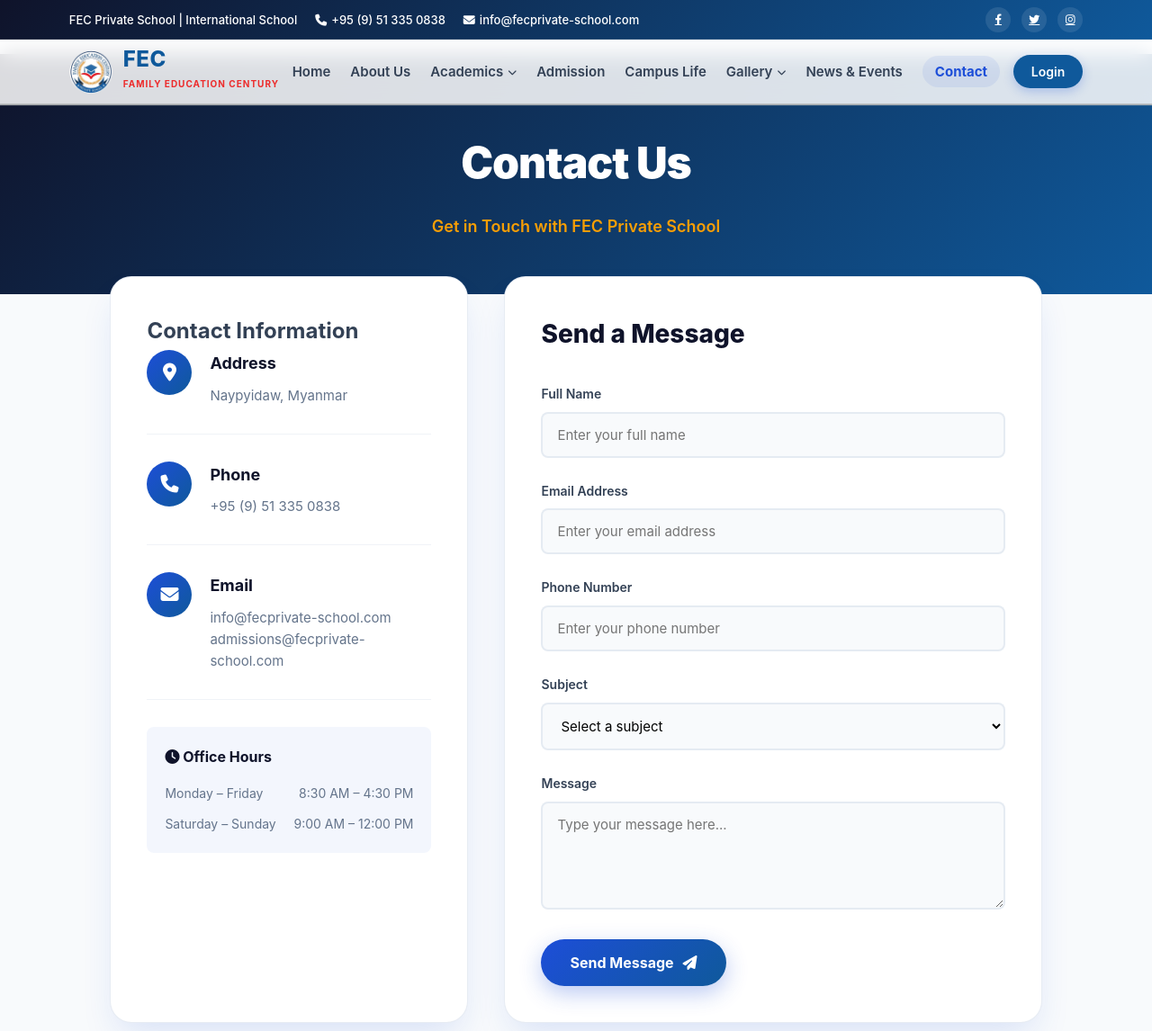
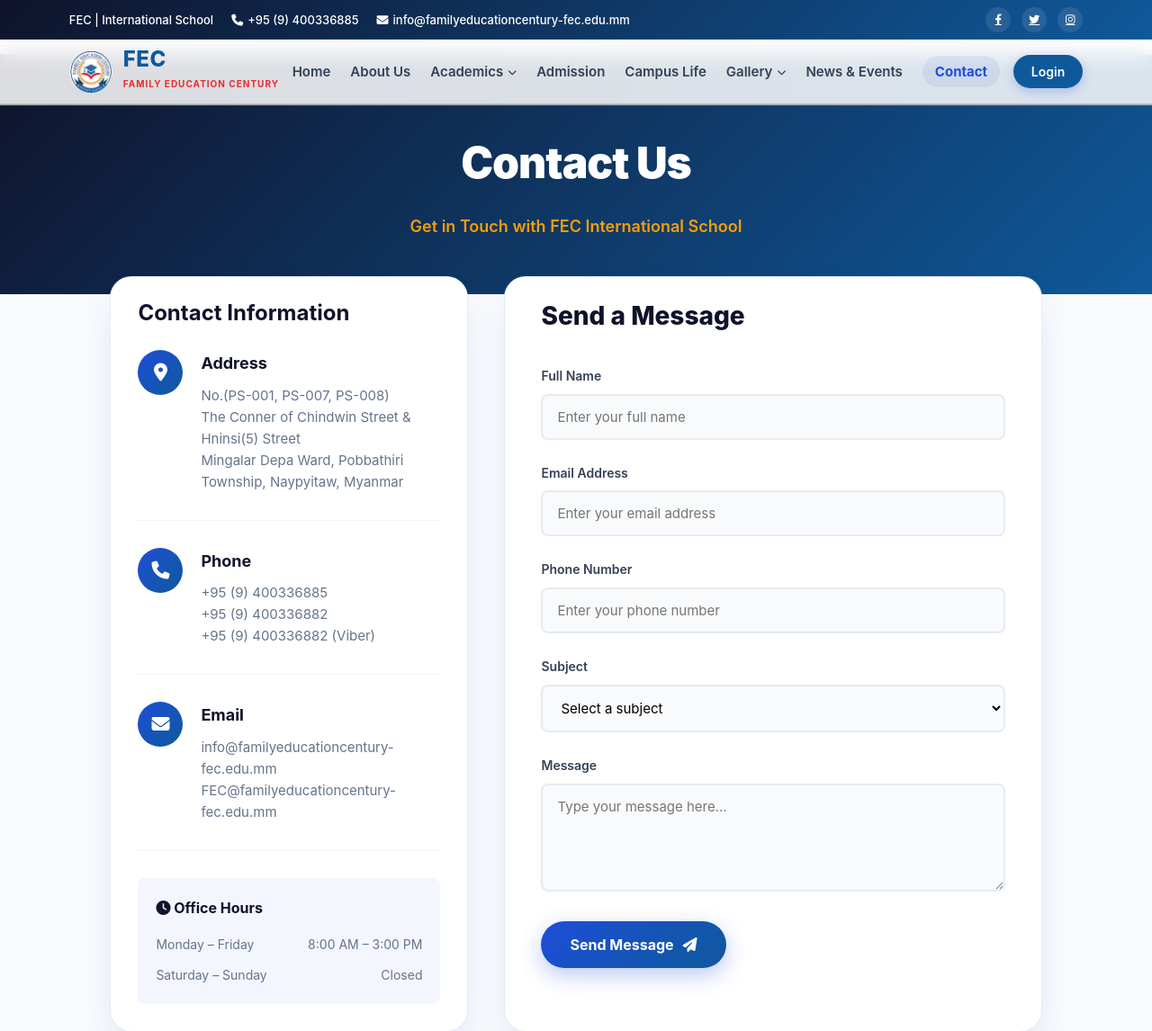
Before and after one commit to SwanHtet1117/FEC-School, a Laravel app: page /contact in a window 1280 px wide. Shown: the top 1146 px of the page at 90% size. Run offline with Laravel 12, Linux system fonts and the light colour scheme.

Commit message:
Change Private to International School contents and Contact info

```diff
--- a/public/css/style.css
+++ b/public/css/style.css
@@ -2425,7 +2425,7 @@
 
 .contact-container {
     max-width: 1240px;
-    margin: -20px auto 60px;
+    margin: -20px auto 30px;
     display: grid;
     grid-template-columns: 1fr 1.5fr;
     gap: 40px;
@@ -2435,9 +2435,15 @@
 .contact-info-card {
     background: var(--card-bg);
     border-radius: var(--radius-lg);
-    padding: 40px;
+    padding: 30px;
     box-shadow: var(--shadow-hover);
     border: 1px solid rgba(226, 232, 240, 0.8);
+}
+
+.contact-info-card h2 {
+    color: var(--primary-dark);
+    margin-top: -10px;
+    margin-bottom: 20px;
 }
 
 .contact-info-item {
@@ -2502,6 +2508,7 @@
     font-size: 28px;
     font-weight: 800;
     color: var(--primary-dark);
+    margin-top: -20px;
     margin-bottom: 30px;
 }
 
@@ -2812,7 +2819,7 @@
     box-shadow: 0 8px 25px rgba(29, 78, 216, 0.4);
 }
 
-/* --- Auth Page Styles --- */
+/* --- Auth Pages Login & Register Styles --- */
 .auth-hero {
     background: linear-gradient(135deg, var(--primary-dark), var(--fec-logo-blue));
     padding: 80px 8% 60px;
@@ -2836,14 +2843,14 @@
 
 .auth-container {
     max-width: 50%;
-    margin: -20px auto 60px;
+    margin: -20px auto 40px;
     padding: 0 8%;
 }
 
 .auth-card {
     background: var(--card-bg);
     border-radius: var(--radius-lg);
-    padding: 40px;
+    padding: 20px;
     box-shadow: var(--shadow-hover);
     border: 1px solid rgba(226, 232, 240, 0.8);
 }
--- a/resources/views/main/contact.blade.php
+++ b/resources/views/main/contact.blade.php
@@ -3,9 +3,9 @@
 <head>
     <meta charset="UTF-8">
     <meta name="viewport" content="width=device-width, initial-scale=1.0">
-    <title>Contact Us - FEC Private School</title>
-    <meta name="description" content="Contact FEC Private School - Family Education Center. Get in touch with us for admissions, inquiries, and more.">
-    <meta name="keywords" content="FEC Private School, Contact, Admissions, Inquiries">
+    <title>Contact Us - FEC International School</title>
+    <meta name="description" content="Contact FEC International School - Family Education Center. Get in touch with us for admissions, inquiries, and more.">
+    <meta name="keywords" content="FEC International School, Contact, Admissions, Inquiries">
     <link rel="icon" type="image/png" href="{{ asset('image/logo_01.png') }}">
     <link rel="stylesheet" href="{{ asset('css/style.css') }}">
     <link rel="stylesheet" href="https://cdnjs.cloudflare.com/ajax/libs/font-awesome/6.4.0/css/all.min.css">
@@ -17,10 +17,11 @@
 
     <section class="contact-hero fade-in-up">
         <h1>Contact Us</h1>
-        <p>Get in Touch with FEC Private School</p>
+        <p>Get in Touch with FEC International School</p>
     </section>
-
+    <!-- Contact Container -->
     <div class="contact-container">
+        <!-- Contact Information Card -->
         <div class="contact-info-card fade-in-left">
             <h2>Contact Information</h2>
 
@@ -30,7 +31,9 @@
                 </div>
                 <div class="contact-details">
                     <h4>Address</h4>
-                    <p>Naypyidaw, Myanmar</p>
+                    <p>No.(PS-001, PS-007, PS-008) </p>
+                    <p>The Conner of Chindwin Street & Hninsi(5) Street</p>
+                    <p>Mingalar Depa Ward, Pobbathiri Township, Naypyitaw, Myanmar</p>
                 </div>
             </div>
 
@@ -40,7 +43,9 @@
                 </div>
                 <div class="contact-details">
                     <h4>Phone</h4>
-                    <p><a href="tel:+959513350838">+95 (9) 51 335 0838</a></p>
+                    <p><a href="tel:+959400336885">+95 (9) 400336885</a></p>
+                    <p><a href="tel:+959400336882">+95 (9) 400336882</a></p>
+                    <p><a href="tel:+959400336882">+95 (9) 400336882 (Viber)</a></p>
                 </div>
             </div>
 
@@ -50,8 +55,8 @@
                 </div>
                 <div class="contact-details">
                     <h4>Email</h4>
-                    <p><a href="mailto:info@fecprivate-school.com">info@fecprivate-school.com</a></p>
-                    <p><a href="mailto:admissions@fecprivate-school.com">admissions@fecprivate-school.com</a></p>
+                    <p><a href="mailto:info@familyeducationcentury-fec.edu.mm">info@familyeducationcentury-fec.edu.mm</a></p>
+                    <p><a href="mailto:FEC@familyeducationcentury-fec.edu.mm">FEC@familyeducationcentury-fec.edu.mm</a></p>
                 </div>
             </div>
 
@@ -59,11 +64,11 @@
                 <h5><i class="fas fa-clock"></i> Office Hours</h5>
                 <div class="office-hours-item">
                     <span>Monday – Friday</span>
-                    <span>8:30 AM – 4:30 PM</span>
+                    <span>8:00 AM – 3:00 PM</span>
                 </div>
                 <div class="office-hours-item">
                     <span>Saturday – Sunday</span>
-                    <span>9:00 AM – 12:00 PM</span>
+                    <span>Closed</span>
                 </div>
             </div>
         </div>
@@ -112,12 +117,10 @@
     <!-- Map Section -->
     <section class="map-section fade-in-up">
         <div class="map-container">
-            <iframe
-                src="https://www.google.com/maps/embed?pb=!1m18!1m12!1m3!1d3818.6604855773!2d96.12916731475173!3d19.7636999866424!2m3!1f0!2f0!3f0!3m2!1i1024!2i768!4f13.1!3m3!1m2!1s0x30c85456b7f3b2b7%3A0x6a6c6c6c6c6c6c6c!2sNaypyidaw%2C%20Myanmar!5e0!3m2!1sen!2sus!4v1234567890"
+            <iframe src="https://www.google.com/maps/embed?pb=!1m18!1m12!1m3!1d35702.49544126126!2d96.16424893030558!3d19.849803913752414!2m3!1f0!2f0!3f0!3m2!1i1024!2i768!4f13.1!3m3!1m2!1s0x30c8b9f016c4abf1%3A0xf73b870f78bc0fcd!2sFEC%20Private%20School!5e0!3m2!1sen!2smm!4v1789284542874!5m2!1sen!2smm"
                 allowfullscreen=""
                 loading="lazy"
-                referrerpolicy="no-referrer-when-downgrade">
-            </iframe>
+                referrerpolicy="strict-origin-when-cross-origin"></iframe>
         </div>
     </section>
     <!-- Careers Section -->
--- a/resources/views/main/early-years.blade.php
+++ b/resources/views/main/early-years.blade.php
@@ -3,9 +3,9 @@
 <head>
     <meta charset="UTF-8">
     <meta name="viewport" content="width=device-width, initial-scale=1.0">
-    <title>Early Years Program - FEC Private School</title>
-    <meta name="description" content="Learn about the Early Years program at FEC Private School - Family Education Center for ages 3-5.">
-    <meta name="keywords" content="FEC Private School, Early Years, Preschool, Kindergarten, Early Childhood Education">
+    <title>Early Years Program - FEC International School</title>
+    <meta name="description" content="Learn about the Early Years program at FEC International School - Family Education Center for ages 3-5.">
+    <meta name="keywords" content="FEC International School, Early Years, Preschool, Kindergarten, Early Childhood Education">
     <link rel="icon" type="image/png" href="{{ asset('image/logo_01.png') }}">
     <link rel="stylesheet" href="{{ asset('css/style.css') }}">
     <link rel="stylesheet" href="https://cdnjs.cloudflare.com/ajax/libs/font-awesome/6.4.0/css/all.min.css">
--- a/resources/views/main/ged-igcse.blade.php
+++ b/resources/views/main/ged-igcse.blade.php
@@ -3,9 +3,9 @@
 <head>
     <meta charset="UTF-8">
     <meta name="viewport" content="width=device-width, initial-scale=1.0">
-    <title>GED/IGCSE Program - FEC Private School</title>
-    <meta name="description" content="Learn about the GED and IGCSE programs at FEC Private School - Family Education Center for international certification.">
-    <meta name="keywords" content="FEC Private School, GED, IGCSE, International Certification, University Preparation">
+    <title>GED/IGCSE Program - FEC International School</title>
+    <meta name="description" content="Learn about the GED and IGCSE programs at FEC International School - Family Education Center for international certification.">
+    <meta name="keywords" content="FEC International School, GED, IGCSE, International Certification, University Preparation">
     <link rel="icon" type="image/png" href="{{ asset('image/logo_01.png') }}">
     <link rel="stylesheet" href="{{ asset('css/style.css') }}">
     <link rel="stylesheet" href="https://cdnjs.cloudflare.com/ajax/libs/font-awesome/6.4.0/css/all.min.css">
--- a/resources/views/main/primary-school.blade.php
+++ b/resources/views/main/primary-school.blade.php
@@ -3,9 +3,9 @@
 <head>
     <meta charset="UTF-8">
     <meta name="viewport" content="width=device-width, initial-scale=1.0">
-    <title>Primary School Program - FEC Private School</title>
-    <meta name="description" content="Learn about the Primary School program at FEC Private School - Family Education Center for ages 6-11.">
-    <meta name="keywords" content="FEC Private School, Primary School, Elementary Education, Grades 1-5">
+    <title>Primary School Program - FEC International School</title>
+    <meta name="description" content="Learn about the Primary School program at FEC International School - Family Education Center for ages 6-11.">
+    <meta name="keywords" content="FEC International School, Primary School, Elementary Education, Grades 1-5">
     <link rel="icon" type="image/png" href="{{ asset('image/logo_01.png') }}">
     <link rel="stylesheet" href="{{ asset('css/style.css') }}">
     <link rel="stylesheet" href="https://cdnjs.cloudflare.com/ajax/libs/font-awesome/6.4.0/css/all.min.css">
--- a/resources/views/main/secondary-school.blade.php
+++ b/resources/views/main/secondary-school.blade.php
@@ -3,9 +3,9 @@
 <head>
     <meta charset="UTF-8">
     <meta name="viewport" content="width=device-width, initial-scale=1.0">
-    <title>Secondary School Program - FEC Private School</title>
-    <meta name="description" content="Learn about the Secondary School program at FEC Private School - Family Education Center for ages 12-16.">
-    <meta name="keywords" content="FEC Private School, Secondary School, High School, Grades 6-10">
+    <title>Secondary School Program - FEC International School</title>
+    <meta name="description" content="Learn about the Secondary School program at FEC International School - Family Education Center for ages 12-16.">
+    <meta name="keywords" content="FEC International School, Secondary School, High School, Grades 6-10">
     <link rel="icon" type="image/png" href="{{ asset('image/logo_01.png') }}">
     <link rel="stylesheet" href="{{ asset('css/style.css') }}">
     <link rel="stylesheet" href="https://cdnjs.cloudflare.com/ajax/libs/font-awesome/6.4.0/css/all.min.css">
--- a/resources/views/partials/footer.blade.php
+++ b/resources/views/partials/footer.blade.php
@@ -13,9 +13,12 @@
             </div>
             <div class="footer-col">
                 <h4>Contact Information</h4>
-                <p><i class="fas fa-phone"></i> +95 (9) 51 335 0838</p>
-                <p><i class="fas fa-envelope"></i> info@fecprivate-school.com</p>
-                <p><i class="fas fa-map-marker-alt"></i> Naypyidaw, Myanmar</p>
+                <p><i class="fas fa-phone"></i> +95 (9) 400336885, +95 (9) 400336882</p>
+                <p><i class="fas fa-phone"></i> +95 (9) 400336882 (Viber)</p>
+                <p><i class="fas fa-envelope"></i> info@familyeducationcentury-fec.edu.mm</p>
+                <p><i class="fas fa-map-marker-alt"></i> No.(PS-001, PS-007, PS-008) </p>
+                <p> The Conner of Chindwin Street & Hninsi(5) Street</p>
+                <p> Mingalar Depa Ward, Pobbathiri Township, Naypyitaw, Myanmar</p>
             </div>
             <div class="footer-col">
                 <h4>Social Media</h4>
@@ -27,6 +30,6 @@
             </div>
         </div>
         <div class="footer-bottom">
-            <p>&copy; 2026 FEC Private School. All Rights Reserved.</p>
+            <p>&copy; 2026 FEC International School. All Rights Reserved.</p>
         </div>
     </footer>
--- a/resources/views/partials/header.blade.php
+++ b/resources/views/partials/header.blade.php
@@ -1,9 +1,9 @@
 <header class="site-header">
         <div class="top-bar">
             <div class="top-bar-left">
-                <span>FEC Private School | International School</span>
-                <span class="contact-info"><i class="fas fa-phone"></i> +95 (9) 51 335 0838</span>
-                <span class="contact-info"><i class="fas fa-envelope"></i> info@fecprivate-school.com</span>
+                <span>FEC | International School</span>
+                <span class="contact-info"><i class="fas fa-phone"></i> +95 (9) 400336885</span>
+                <span class="contact-info"><i class="fas fa-envelope"></i> info@familyeducationcentury-fec.edu.mm</span>
             </div>
             <div class="social-icons">
                 <a href="#"><i class="fab fa-facebook-f"></i></a>
```
Also changed, not shown: resources/views/auth/login.blade.php (+4 -4 lines), resources/views/auth/register.blade.php (+4 -4 lines), resources/views/main/about.blade.php (+8 -8 lines), resources/views/main/academic-overview.blade.php (+4 -4 lines), resources/views/main/admission-overview.blade.php (+5 -5 lines), resources/views/main/all-posts.blade.php (+5 -5 lines), resources/views/main/campus-life.blade.php (+4 -4 lines), resources/views/main/home.blade.php (+5 -5 lines), resources/views/main/news-events.blade.php (+5 -5 lines), resources/views/main/photo-gallery.blade.php (+5 -5 lines), resources/views/main/video-gallery.blade.php (+4 -4 lines).
